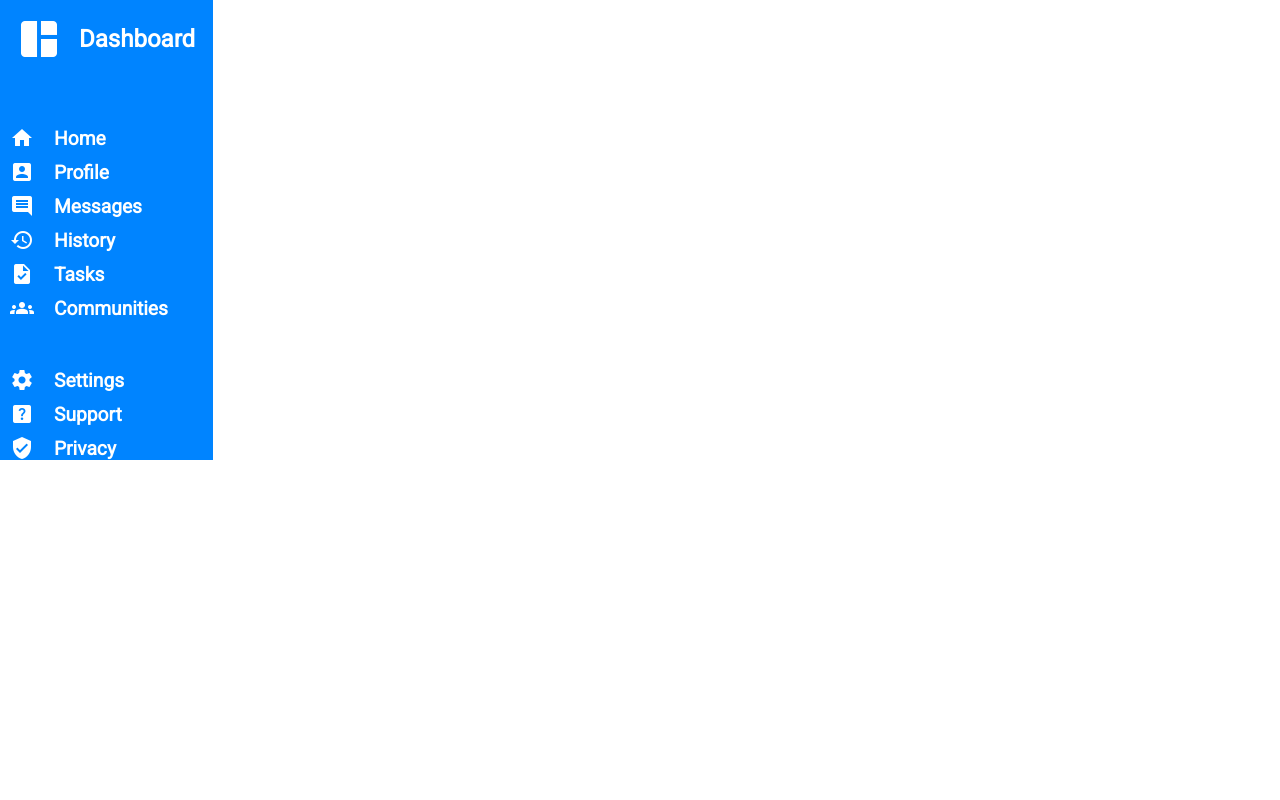
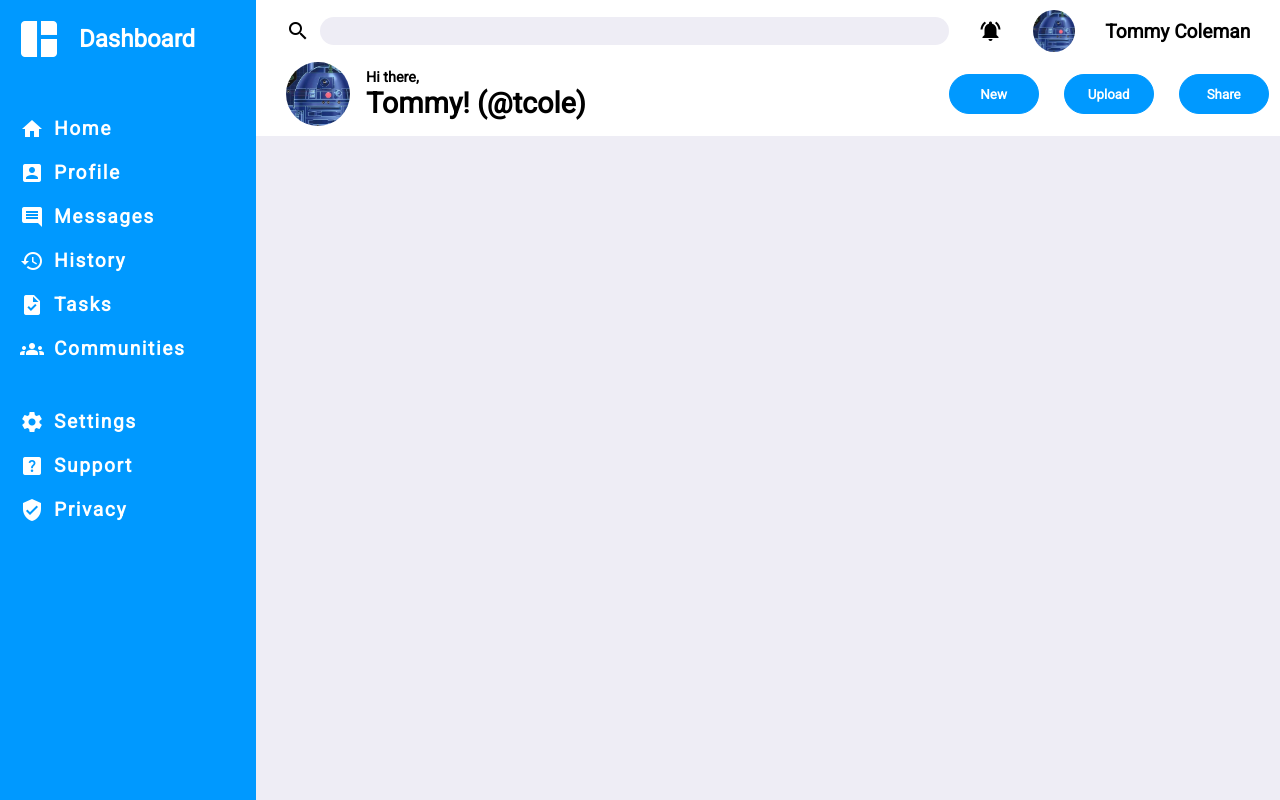
Before and after one commit to MichaelColeman/dashboard-project, a plain HTML site: page index.html in a window 1280 px wide. Drawn offline with Linux system fonts and the light colour scheme.

Commit message:
implement header framework

```diff
--- a/index.html
+++ b/index.html
@@ -9,8 +9,35 @@
     <title>Dashboard</title>
   </head>
   <body>
-    <div class="layout-container">
-      <div class="header"></div>
+    <div class="main-layout-container">
+      <div class="header">
+        <div class="header-layout-container">
+          <div class="search-bar">
+            <span class="material-icons">search</span><input type="search" name="main-search" id="main-search" />
+          </div>
+          <div class="status-bar">
+            <span class="material-icons notification">notifications_active</span>
+            <div class="image-round-container">
+              <img src="./images/profile-pic.png" alt="profile picture" />
+            </div>
+            <span class="profile-name">Tommy Coleman</span>
+          </div>
+          <div class="welcome">
+            <div class="image-round-container">
+              <img src="./images/profile-pic.png" alt="profile picture" />
+            </div>
+            <div class="greeting">
+              <p>Hi there,</p>
+              <span>Tommy! (@tcole)</span>
+            </div>
+          </div>
+          <div class="project-options">
+            <button class="project-option">New</button>
+            <button class="project-option">Upload</button>
+            <button class="project-option">Share</button>
+          </div>
+        </div>
+      </div>
       <div class="sidebar">
         <div class="sidebar-title">
           <span class="material-icons">space_dashboard</span>
--- a/style.css
+++ b/style.css
@@ -3,33 +3,144 @@
 * {
   box-sizing: border-box;
   margin: 0;
-  /* border: 1px black solid; */
   padding: 0;
   font-family: 'Roboto', sans-serif;
 }
 
 :root {
-  --sidebar-color: rgb(0, 132, 255);
+  --color-main: rgb(0, 153, 255);
+  --color-lightgrey: rgb(238, 237, 245);
+  --color-sidebar: var(--color-main);
+  --color-sidebar-hover: rgba(0, 0, 0, 0.2);
+  --color-main-bg: var(--color-lightgrey);
+  --color-input-bg: var(--color-lightgrey);
+  --icon-size-profile: 42px;
+  --icon-size-welcome: 64px;
 }
 
 html,
 body {
   margin: 0;
-  min-height: 100%;
+  height: 100%;
 }
 
-.layout-container {
+.main-layout-container {
   display: grid;
-  grid-template-rows: 1fr 6fr;
-  grid-template-columns: 1fr 5fr;
+  grid-template-rows: 1fr 5fr;
+  grid-template-columns: 1fr 4fr;
   grid-template-areas:
     'sidebar header'
     'sidebar main';
+  height: 100%;
 }
 
+.image-round-container {
+  position: relative;
+  flex-shrink: 0;
+  border-radius: 50%;
+  height: 100%;
+  overflow: hidden;
+}
+
+/* ------------- */
+/* -- Header  -- */
+/* ------------- */
 .header {
   grid-area: header;
+  box-shadow: 1px 0 3px black;
+  padding: 10px 0px 0px 30px;
+  /* height: 150px; */
 }
+.header-layout-container {
+  display: grid;
+  grid-template-rows: 1fr 2fr;
+  grid-template-columns: 2fr 1fr;
+  grid-template-areas:
+    'search-bar status-bar'
+    'welcome project-options';
+  height: 100%;
+}
+
+.search-bar {
+  display: flex;
+  grid-area: search-bar;
+  align-items: center;
+  gap: 10px;
+}
+
+.search-bar input[type='search'] {
+  flex-grow: 1;
+  border-style: none;
+  border-radius: 15px;
+  background-color: var(--color-input-bg);
+  max-width: 675px;
+  height: 1.7rem;
+}
+
+.status-bar {
+  display: flex;
+  grid-area: status-bar;
+  justify-content: center;
+  align-items: center;
+  gap: 1.9rem;
+  font-weight: 800;
+  font-size: 1.2rem;
+}
+
+.project-options {
+  grid-area: project-options;
+}
+
+.status-bar .image-round-container {
+  width: var(--icon-size-profile);
+  height: var(--icon-size-profile);
+}
+
+.status-bar img,
+.welcome img {
+  display: inline;
+  margin: 0 auto;
+  height: 100%;
+}
+
+.welcome {
+  display: flex;
+  grid-area: welcome;
+  align-items: center;
+  gap: 1rem;
+}
+.welcome .image-round-container {
+  width: var(--icon-size-welcome);
+  height: var(--icon-size-welcome);
+}
+
+.greeting p {
+  font-weight: 600;
+  font-size: 0.9rem;
+}
+
+.greeting span {
+  font-weight: 800;
+  font-size: 1.8rem;
+}
+.project-options {
+  display: flex;
+  flex: 0 0 100%;
+  align-items: center;
+  justify-items: center;
+  gap: 25px;
+}
+
+.project-option {
+  border: 1px solid var(--color-main);
+  border-radius: 20px;
+  background-color: var(--color-main);
+  width: 90px;
+  height: 40px;
+  color: white;
+  font-weight: 700;
+}
+
 /* ------------- */
 /* -- Sidebar -- */
 /* ------------- */
@@ -37,8 +148,8 @@ body {
   display: flex;
   grid-area: sidebar;
   flex-direction: column;
-  gap: 3rem;
-  background-color: var(--sidebar-color);
+  gap: 1.8rem;
+  background-color: var(--color-main);
 }
 
 .sidebar * {
@@ -59,32 +170,43 @@ body {
 .sidebar-main-options,
 .sidebar-secondary-options {
   display: grid;
-  grid-template-rows: repeat(auto-fill, 1fr);
   grid-template-columns: 1fr;
   grid-auto-flow: row;
-  gap: 10px;
 }
 
 .sidebar-option {
   display: flex;
   justify-content: flex-start;
   align-items: center;
-  gap: 10px;
   border-style: none;
   background: none;
+  padding: 10px;
   font-weight: bold;
   font-size: 1.2rem;
+  letter-spacing: 0.1rem;
 }
 
+.sidebar-option:hover {
+  background-color: var(--color-sidebar-hover);
+}
 .sidebar-option .material-icons {
   margin-right: 10px;
   margin-left: 10px;
 }
 
-/* main */
-
+/* ------------- */
+/* ---  main --- */
+/* ------------- */
 .main {
   grid-area: main;
+  background-color: var(--color-main-bg);
+}
+
+/* ------------- */
+/* ---  card --- */
+/* ------------- */
+.card {
+  display: none;
 }
 
 .announcements {
```
Also changed, not shown: images/profile-pic.png (added).
